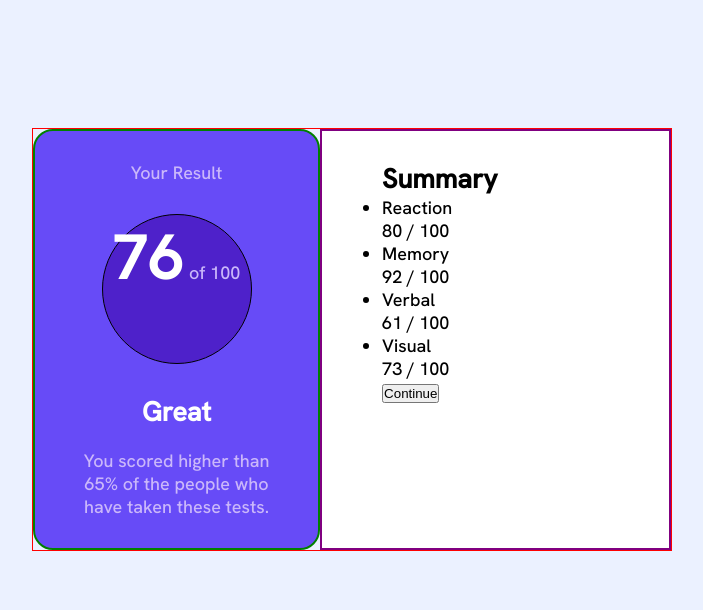
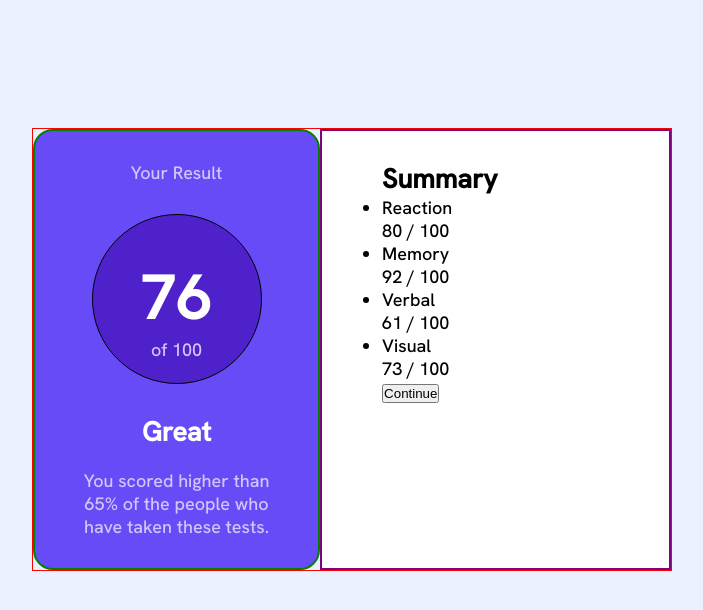
Before and after one commit to Abdulhakeem010/results-summary-component-main, a plain HTML site: page index.html in a window 1280 px wide. Shown: the whole page, without its empty margins (288-991 px from the left). Drawn offline with Linux system fonts and the light colour scheme.

Commit message:
Enhance result section with improved text styling and circle display

```diff
--- a/index.html
+++ b/index.html
@@ -19,7 +19,7 @@
         of 100</span>
 
        <h2 class="great">Great</h2>
-        <p>You scored higher than 65% of the people who have taken these tests.</p>
+        <p class="great-text">You scored higher than 65% of the people who have taken these tests.</p>
       </section>
 
       <section class="summary">
--- a/main.css
+++ b/main.css
@@ -42,7 +42,7 @@ main {
 
 .result {
   background-color: hsl(250, 91%, 63%);
-  color: hsl(257, 87%, 85%);
+  color: hsl(257, 90%, 88%);
   padding-inline: 30px;
   border: 2px solid green;
   width: 45%;
@@ -60,9 +60,13 @@ p {
   background-color: hsla(256, 72%, 46%, 1);
   border-radius: 50%;
   border: 1px solid black;
-  height: 150px;
-  width: 150px;
+  height: 170px;
+  width: 170px;
   display: inline-block;
+  justify-content: center;
+  align-items: center;
+  padding: 40px;
+  text-align: center;
   justify-content: center;
   align-items: center;
 }
@@ -81,6 +85,10 @@ p {
   margin-bottom: 20px;
 }
 
+.great-text{
+  font-size: 18px;
+}
+
 .summary {
   background-color: hsl(0, 0%, 100%);
   padding-inline: 60px;
```
